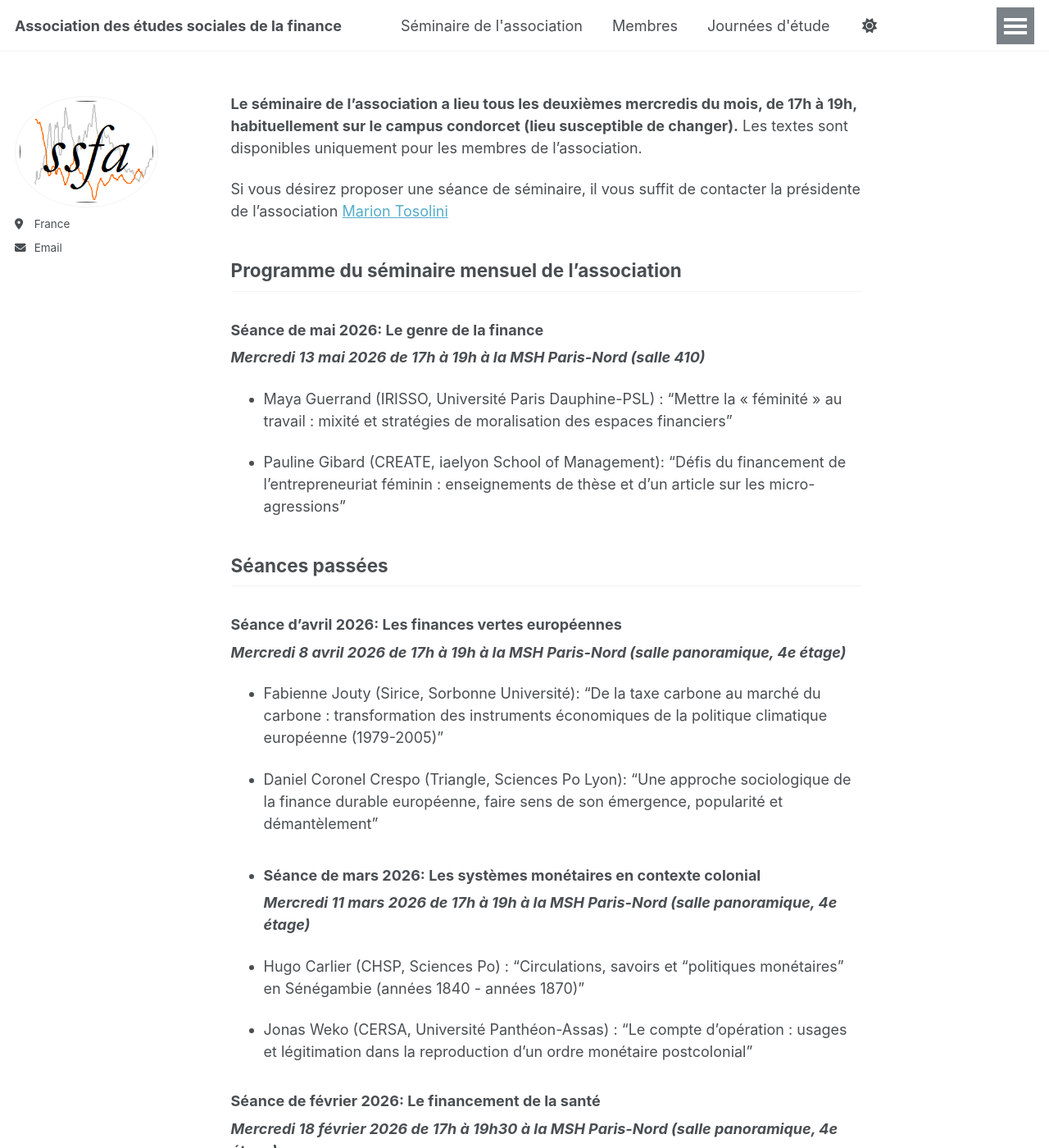
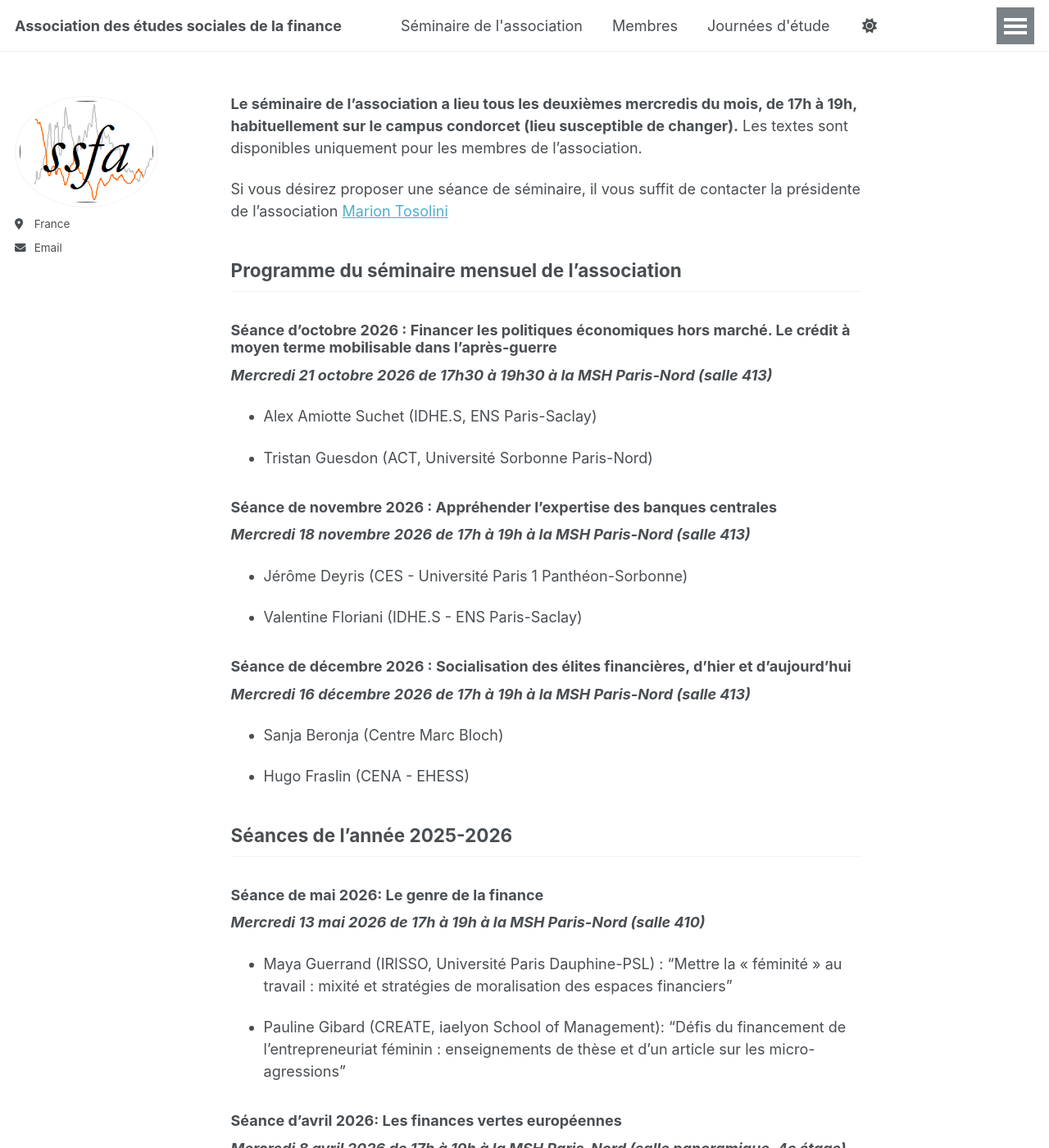
Before and after one commit to ssfa-aesf/ssfa-aesf.github.io, a Jekyll site: the page built from _pages/seminaire.md, in a window 1280 px wide and 1400 px high. Shown: the whole window at 82% size. Built offline with Jekyll 4.4.1, drawn with Linux system fonts in a browser that asks for light colours.

Commit message:
Update seminaire.md

```diff
--- a/_pages/seminaire.md
+++ b/_pages/seminaire.md
@@ -12,14 +12,38 @@ Si vous désirez proposer une séance de séminaire, il vous suffit de contacter
 
 ## Programme du séminaire mensuel de l'association
 
+### Séance d'octobre 2026 : Financer les politiques économiques hors marché. Le crédit à moyen terme mobilisable dans l’après-guerre
+_**Mercredi 21 octobre 2026 de 17h30 à 19h30 à la MSH Paris-Nord (salle 413)**_
+
+- Alex Amiotte Suchet (IDHE.S, ENS Paris-Saclay)
+
+- Tristan Guesdon (ACT, Université Sorbonne Paris-Nord)
+
+### Séance de novembre 2026 : Appréhender l’expertise des banques centrales
+_**Mercredi 18 novembre 2026 de 17h à 19h à la MSH Paris-Nord (salle 413)**_
+
+- Jérôme Deyris (CES - Université Paris 1 Panthéon-Sorbonne)
+
+- Valentine Floriani (IDHE.S - ENS Paris-Saclay)
+
+
+
+### Séance de décembre 2026 : Socialisation des élites financières, d’hier et d’aujourd’hui
+_**Mercredi 16 décembre 2026 de 17h à 19h à la MSH Paris-Nord (salle 413)**_
+
+- Sanja Beronja (Centre Marc Bloch)
+
+- Hugo Fraslin (CENA - EHESS)
+
+
+## Séances de l'année 2025-2026
+
 ### Séance de mai 2026: Le genre de la finance
 _**Mercredi 13 mai 2026 de 17h à 19h à la MSH Paris-Nord (salle 410)**_
 
 - Maya Guerrand (IRISSO, Université Paris Dauphine-PSL) : "Mettre la « féminité » au travail : mixité et stratégies de moralisation des espaces financiers"
 
 - Pauline Gibard (CREATE, iaelyon School of Management): "Défis du financement de l’entrepreneuriat féminin : enseignements de thèse et d’un article sur les micro-agressions"
-
-## Séances passées
 
 ### Séance d'avril 2026: Les finances vertes européennes
 _**Mercredi 8 avril 2026 de 17h à 19h à la MSH Paris-Nord (salle panoramique, 4e étage)**_
```
